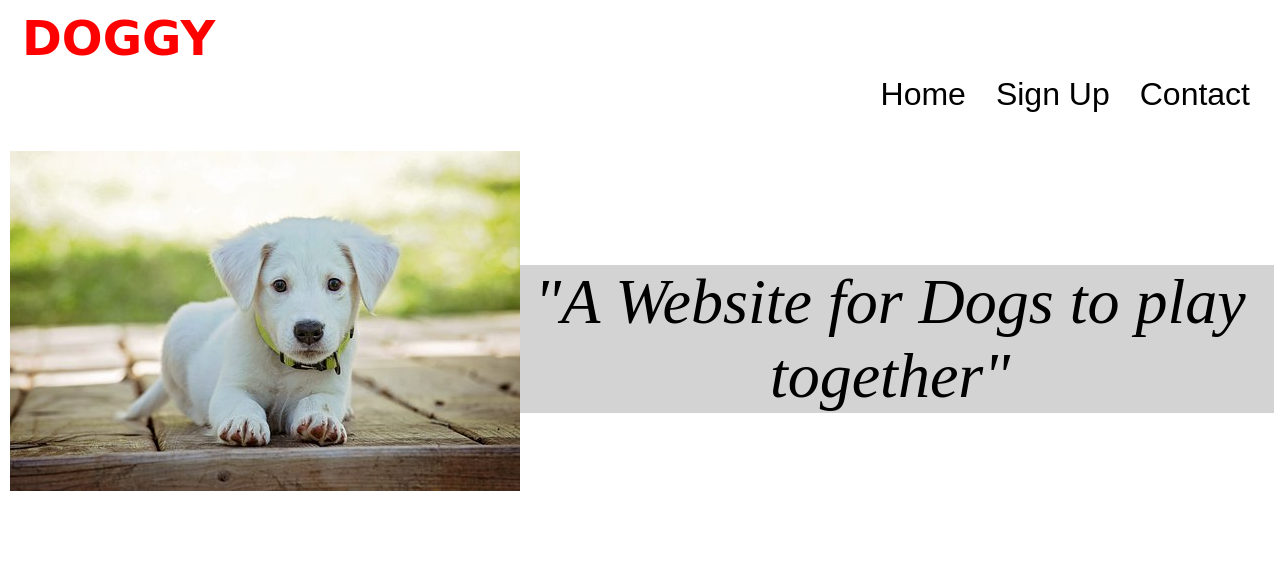
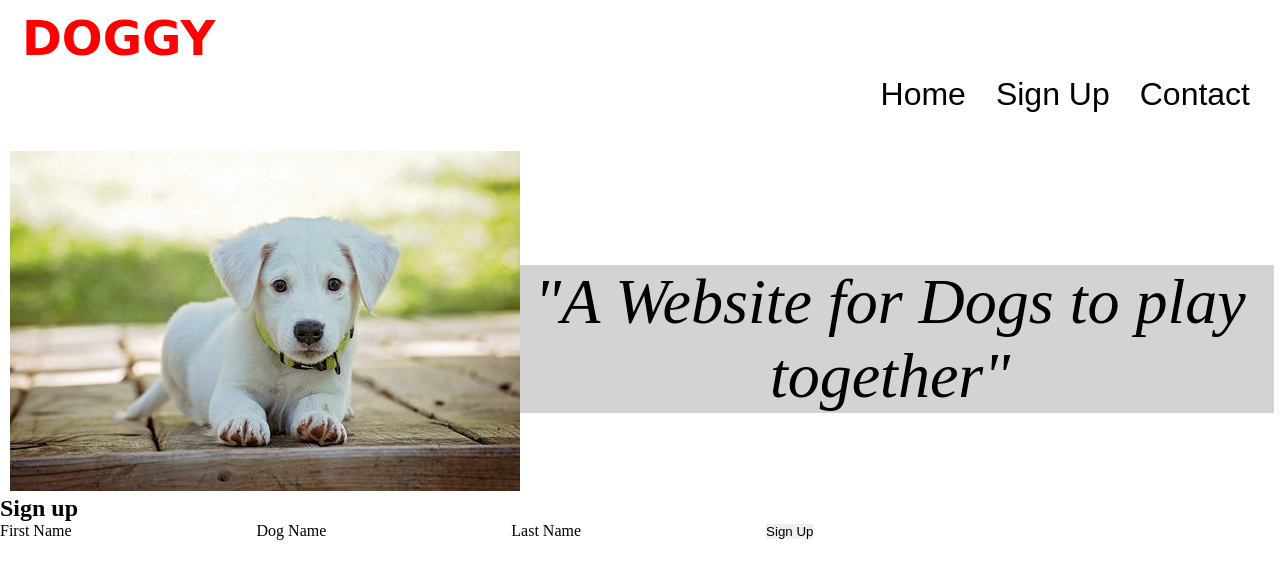
Before and after one commit to Marty97m/Doggy, a plain HTML site: page index.html in a window 1280 px wide. Drawn offline with Linux system fonts and the light colour scheme.

Commit message:
creat a sign up section

```diff
--- a/index.html
+++ b/index.html
@@ -28,6 +28,22 @@
         </div>
 
     </div>
+    <div>
+        <form>
+            <h2>Sign up</h2>
+            <label for="fname">First Name</label>
+            <input type="text" id="fname">
+            <label for="dname">Dog Name</label>
+            <input type="text" id="dname">
+            <label for="lname">Last Name</label>
+            <input type="text" id="lname">
+            <label for="Email>Email Address</label>
+            <input type="Email" id="Email">
+            <input type="submit" id="fname" value="Sign Up">
+
+        </form>
+
+    </div>
 
 </body>
 </html>
```
